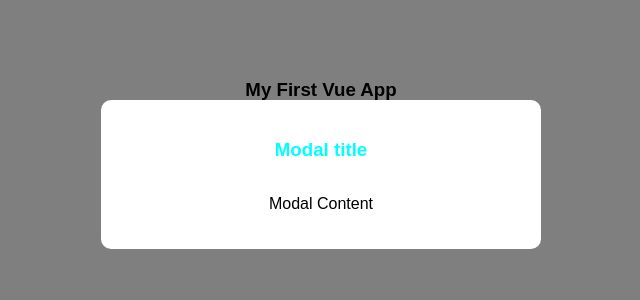
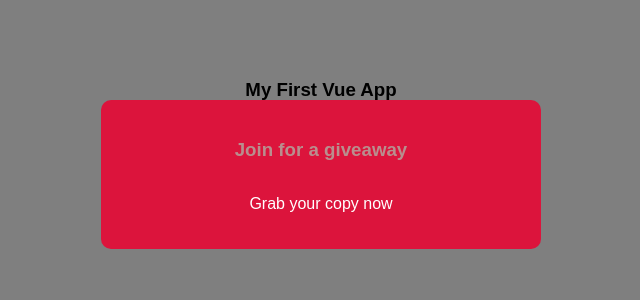
Before and after one commit to GideonOdiokine/learning-vue.js, a Vue app: page / in a window 1280 px wide. Shown: the top 300 px of the page, without its empty margins (319-959 px from the left). Built offline with nearby package versions, Linux system fonts and the light colour scheme.

Commit message:
finished learning how to pass down props through components

```diff
--- a/src/App.vue
+++ b/src/App.vue
@@ -1,7 +1,7 @@
 <template>
  <h3> {{title}} </h3>
 
-<Modal/>
+<Modal :header="header" :text="text"  theme="sale" />
 </template>
 
 <script>
@@ -13,7 +13,9 @@
   },
   data() {
     return {
-      title:"My First Vue App"
+      title:"My First Vue App",
+      header:"Join for a giveaway",
+      text:"Grab your copy now"
     };
   },
   methods:{
--- a/src/components/Modal.vue
+++ b/src/components/Modal.vue
@@ -1,13 +1,17 @@
 <template>
    <div class="backdrop">
-       <div class="modal">
-           <h3>Modal title</h3>
-           <p>Modal Content</p>
+       <div class="modal"  :class="{sale:theme==='sale'}">
+           <h3> {{header}} </h3>
+           <p>{{text}}</p>
        </div>
    </div>
 </template>
 
-
+<script>
+export default{
+    props:["header", "text", "theme"]
+}
+</script>
 
 <style scoped>
 .modal{
@@ -33,4 +37,11 @@
     border: none;
     padding: 0;
 }
+.modal.sale{
+    background:crimson;
+    color:white;
+}
+.modal.sale h3{
+    color:rgb(185, 142, 142);
+}
 </style>
```
